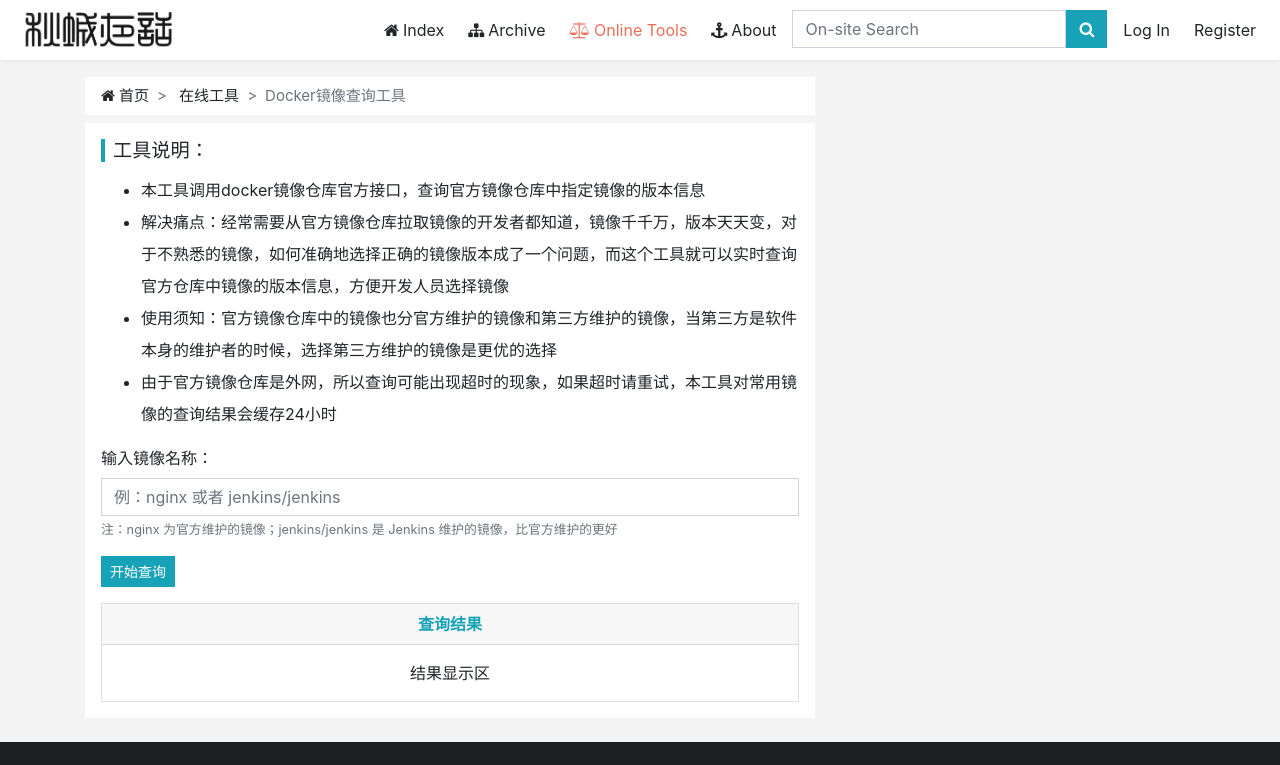
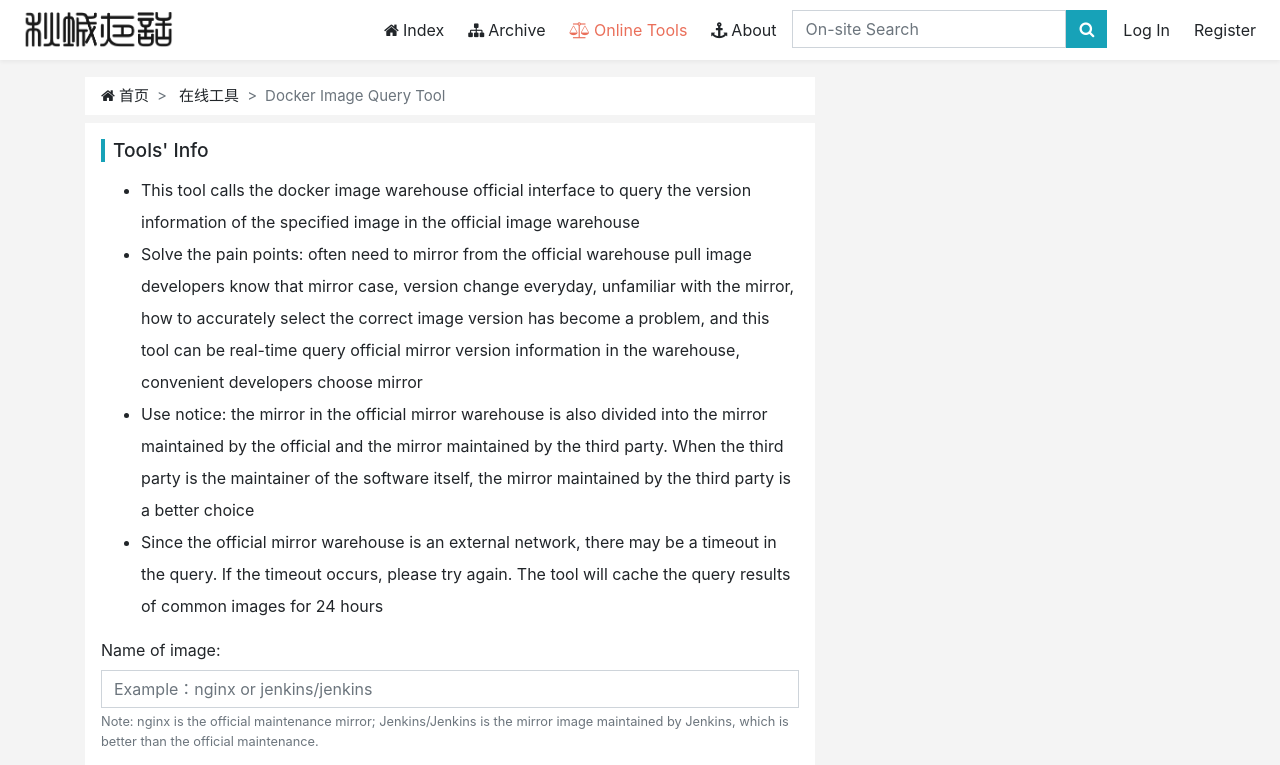
Before and after one commit to Thchoonlophon/work_blog, a Django app: page /tool/docker-search/ in a window 1280 px wide. Shown: the top 765 px of the page. Run offline with Django 3.2, Linux system fonts and the light colour scheme; data that the repository does not hold is empty; some libraries are stand-ins or nearby versions.

Commit message:
Update docker_search.html

```diff
--- a/it_blog/apps/tool/templates/tool/docker_search.html
+++ b/it_blog/apps/tool/templates/tool/docker_search.html
@@ -1,36 +1,36 @@
 {% extends "tool/base_tool.html" %}
 {% load static %}
 
-{% block head_title %}docker镜像版本查询工具，可以查询官方镜像仓库中指定镜像的版本信息_开发工具{% endblock %}
+{% block head_title %}Docker Mirror Version Query Tool{% endblock %}
 {% block metas %}
-    <meta name="description" content="docker镜像版本查询工具，调用registry.hub.docker.com官方接口，快速查询指定镜像的版本信息，方便开发人员选择镜像">
-    <meta name="keywords" content="docker镜像查询,镜像搜索,开发工具,镜像仓库,Docker Hub,在线工具">
+    <meta name="description" content="Docker image version query tool, call the registry.hub.docker.com official interface, quickly query the specified image version information, convenient for developers to choose the image.">
+    <meta name="keywords" content="Docker image query, image search, development tools, image warehouse, docker Hub, online tools">
 {% endblock %}
 
-{% block tool_name %}Docker镜像查询工具{% endblock %}
+{% block tool_name %}Docker Image Query Tool{% endblock %}
 {% block left_content %}
 <div class="card-body p-0">
-    <h3 class="card-title pl-2 title-info">工具说明：</h3>
+    <h3 class="card-title pl-2 title-info">Tools' Info</h3>
     <ul>
-        <li>本工具调用docker镜像仓库官方接口，查询官方镜像仓库中指定镜像的版本信息</li>
-        <li>解决痛点：经常需要从官方镜像仓库拉取镜像的开发者都知道，镜像千千万，版本天天变，对于不熟悉的镜像，如何准确地选择正确的镜像版本成了一个问题，而这个工具就可以实时查询官方仓库中镜像的版本信息，方便开发人员选择镜像</li>
-        <li>使用须知：官方镜像仓库中的镜像也分官方维护的镜像和第三方维护的镜像，当第三方是软件本身的维护者的时候，选择第三方维护的镜像是更优的选择</li>
-        <li>由于官方镜像仓库是外网，所以查询可能出现超时的现象，如果超时请重试，本工具对常用镜像的查询结果会缓存24小时</li>
+        <li>This tool calls the docker image warehouse official interface to query the version information of the specified image in the official image warehouse</li>
+        <li>Solve the pain points: often need to mirror from the official warehouse pull image developers know that mirror case, version change everyday, unfamiliar with the mirror, how to accurately select the correct image version has become a problem, and this tool can be real-time query official mirror version information in the warehouse, convenient developers choose mirror</li>
+        <li>Use notice: the mirror in the official mirror warehouse is also divided into the mirror maintained by the official and the mirror maintained by the third party. When the third party is the maintainer of the software itself, the mirror maintained by the third party is a better choice</li>
+        <li>Since the official mirror warehouse is an external network, there may be a timeout in the query. If the timeout occurs, please try again. The tool will cache the query results of common images for 24 hours</li>
     </ul>
 </div>
 <div class="mb-3">
     <div class="form-group">
-        <label>输入镜像名称：</label>
+        <label>Name of image:</label>
         <input type="url" class="form-control rounded-0" id="image-name"
-               placeholder="例：nginx 或者 jenkins/jenkins"
+               placeholder="Example：nginx or jenkins/jenkins"
                required>
-        <small class="form-text text-muted">注：nginx 为官方维护的镜像；jenkins/jenkins 是 Jenkins 维护的镜像，比官方维护的更好</small>
+        <small class="form-text text-muted">Note: nginx is the official maintenance mirror; Jenkins/Jenkins is the mirror image maintained by Jenkins, which is better than the official maintenance.</small>
     </div>
-    <button type="submit" class="btn btn-info btn-sm rounded-0" id="start-push">开始查询</button>
+    <button type="submit" class="btn btn-info btn-sm rounded-0" id="start-push">Search</button>
 </div>
 <div class="card mb-0 rounded-0">
-    <div class="card-header text-center text-info font-weight-bold py-2">查询结果</div>
-    <div class="card-body table-responsive push-result text-center p-2"><div class="py-2">结果显示区</div></div>
+    <div class="card-header text-center text-info font-weight-bold py-2">Results</div>
+    <div class="card-body table-responsive push-result text-center p-2"><div class="py-2">Display Area</div></div>
 </div>
 {% endblock %}
 
```
